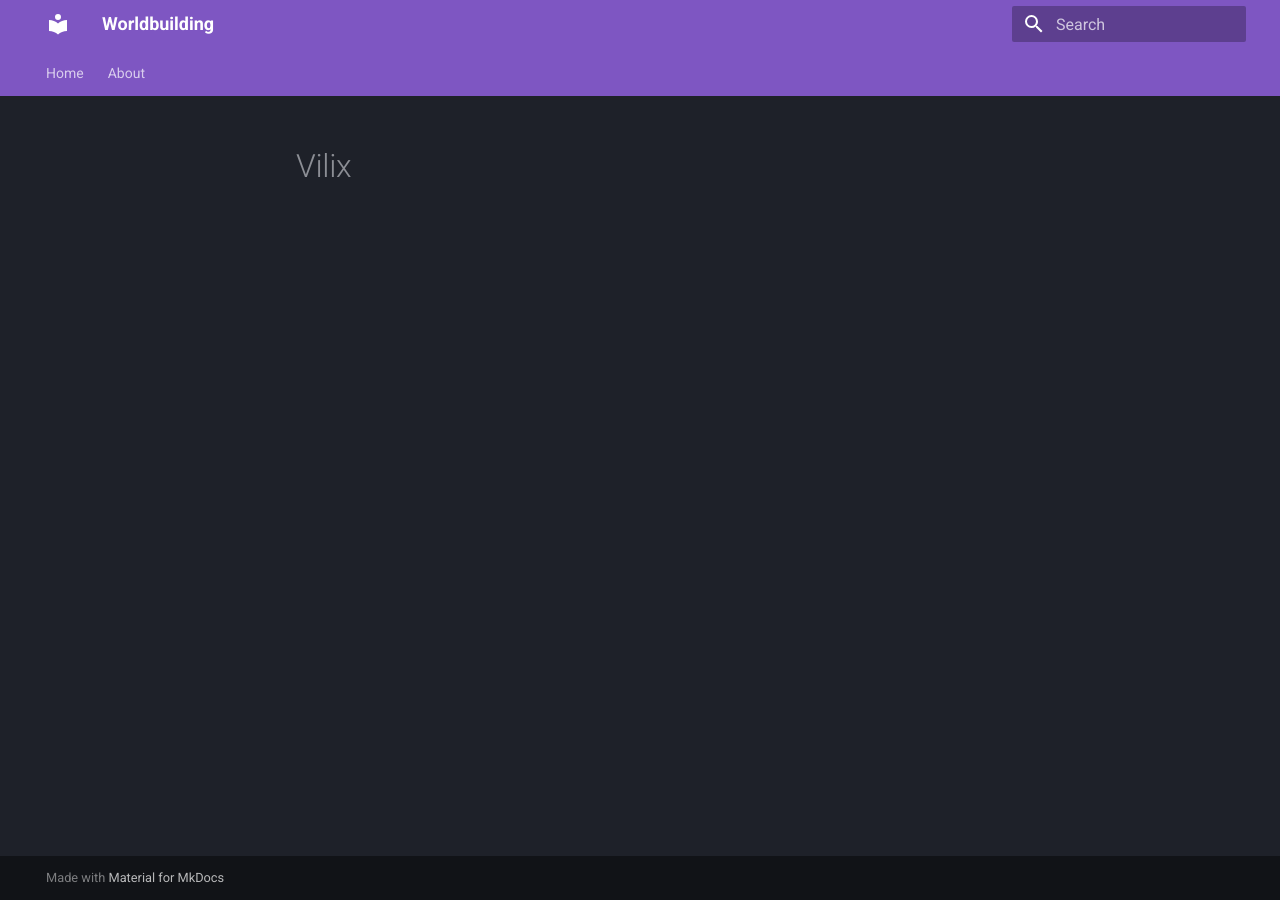
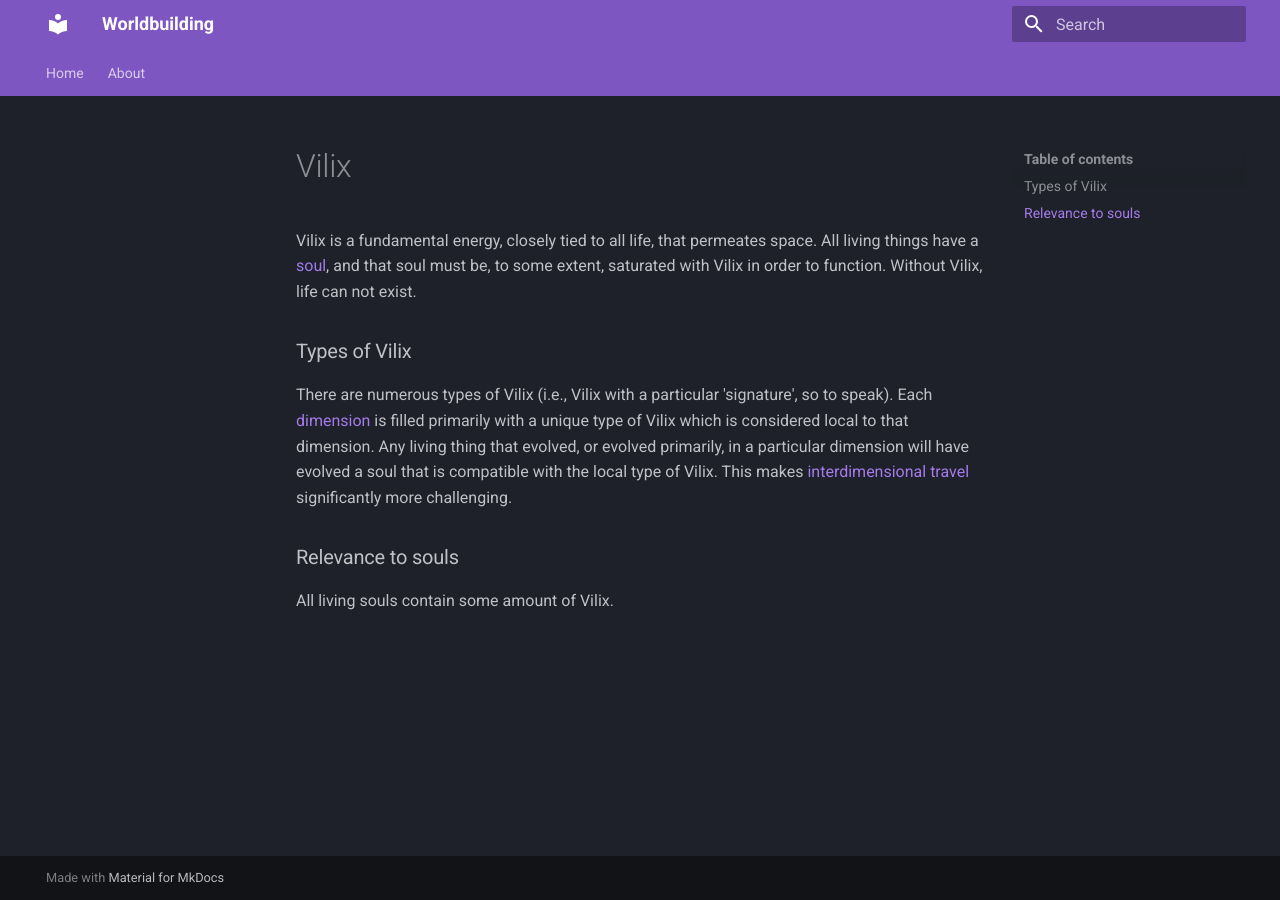
Before and after one commit to Jaw-bone6/worldbuilding, an MkDocs documentation site: the page built from docs/vilix.md, in a window 1280 px wide. Built offline with MkDocs 1.6.1 and Material for MkDocs 9.7.7, drawn with Linux system fonts in a browser that asks for light colours.

Commit message:
Start writing vilix page

```diff
--- a/docs/vilix.md
+++ b/docs/vilix.md
@@ -1 +1,19 @@
 # Vilix
+
+Vilix is a fundamental energy, closely tied to all life, that permeates space.
+All living things have a [soul](soul.md), and that soul must be, to some extent, saturated
+with Vilix in order to function. Without Vilix, life can not exist.
+
+### Types of Vilix
+
+There are numerous types of Vilix (i.e., Vilix with a particular 'signature',
+so to speak). Each [dimension](dimension.md) is filled primarily with a unique
+type of Vilix which is considered local to that dimension. Any living thing
+that evolved, or evolved primarily, in a particular dimension will have evolved
+a soul that is compatible with the local type of Vilix. This makes
+[interdimensional travel](dimension.md#travel-between-dimensions) significantly
+more challenging.
+
+### Relevance to souls
+
+All living souls contain some amount of Vilix.
```
